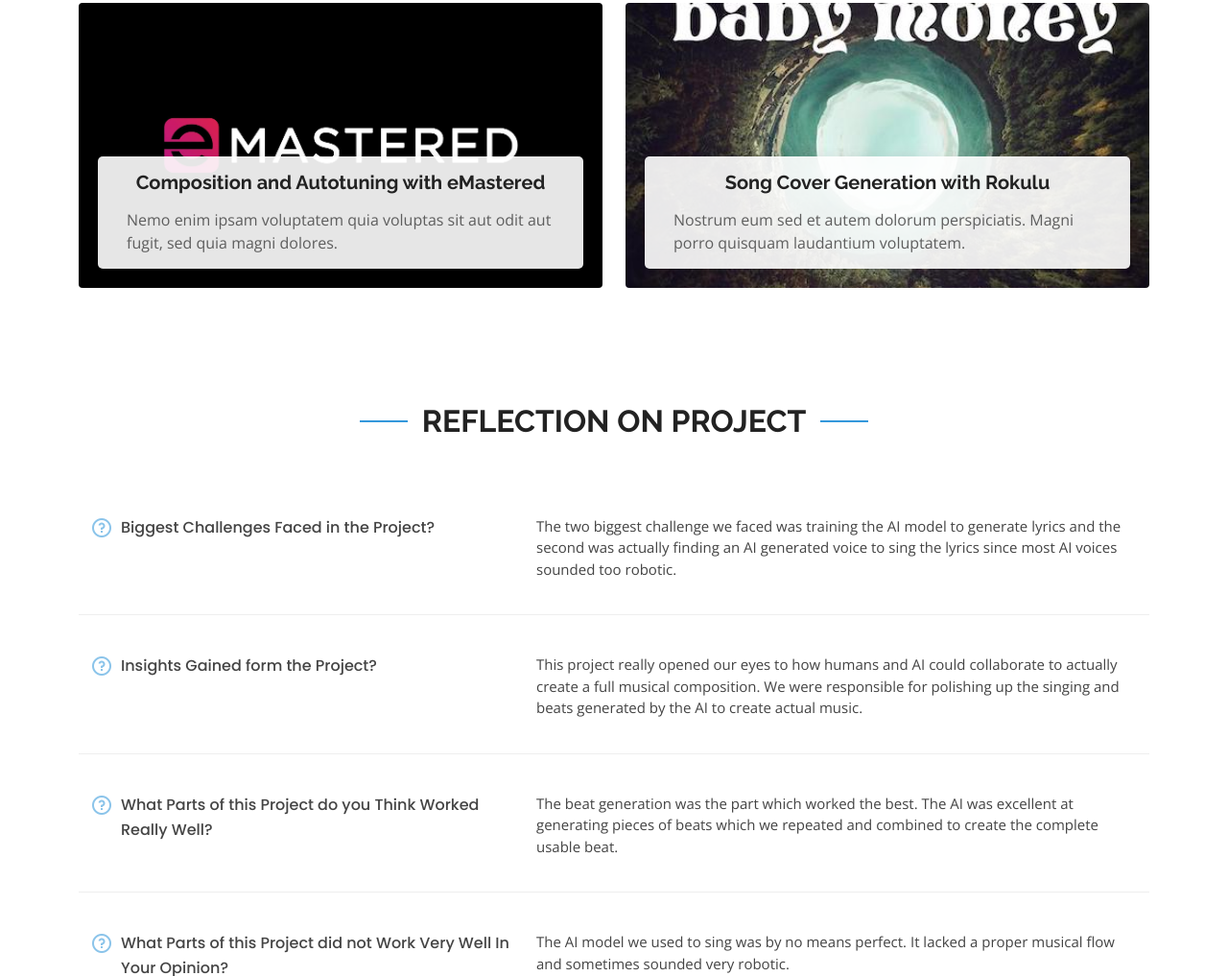
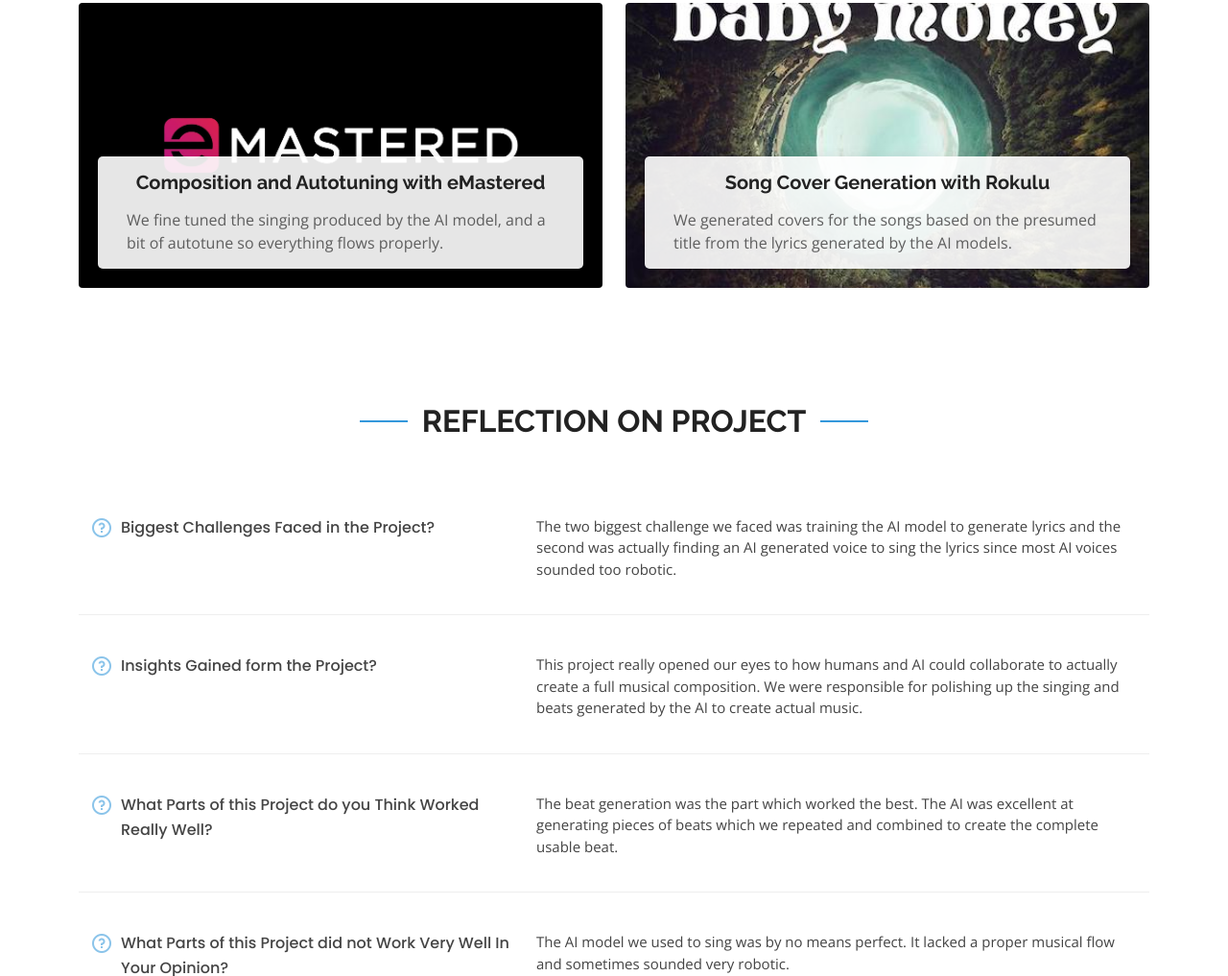
Before and after one commit to asgomda/artIntel-Sound-Project, a plain HTML site: page index.html in a window 1280 px wide. Shown: the part 1332-2349 px from the top of the page at 96% size. Drawn offline with nearby package versions, Linux system fonts and the light colour scheme.

Commit message:
Update index.html

```diff
--- a/index.html
+++ b/index.html
@@ -146,8 +146,8 @@
               data-aos-delay="100">
               <div class="card-body">
                 <h5 class="card-title"><a href="">Composition and Autotuning with eMastered </a></h5>
-                <p class="card-text">Nemo enim ipsam voluptatem quia voluptas sit aut odit aut fugit, sed quia magni
-                  dolores.</p>
+                <p class="card-text">We fine tuned the singing produced by the AI model, and a bit of autotune so
+                  everything flows properly.</p>
               </div>
             </div>
           </div>
@@ -156,8 +156,8 @@
               data-aos-delay="200">
               <div class="card-body">
                 <h5 class="card-title"><a href="">Song Cover Generation with Rokulu</a></h5>
-                <p class="card-text">Nostrum eum sed et autem dolorum perspiciatis. Magni porro quisquam laudantium
-                  voluptatem.</p>
+                <p class="card-text">We generated covers for the songs based on the presumed title from the lyrics
+                  generated by the AI models.</p>
               </div>
             </div>
           </div>
```
